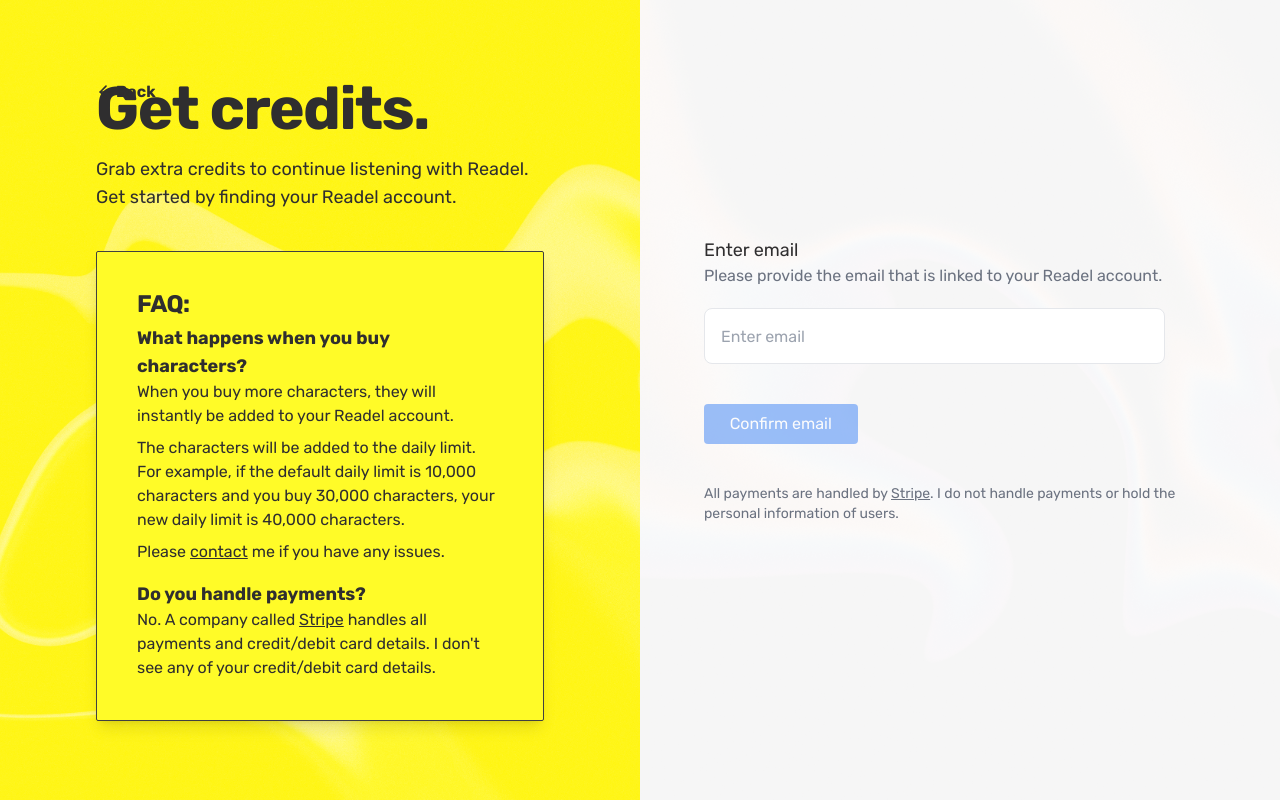
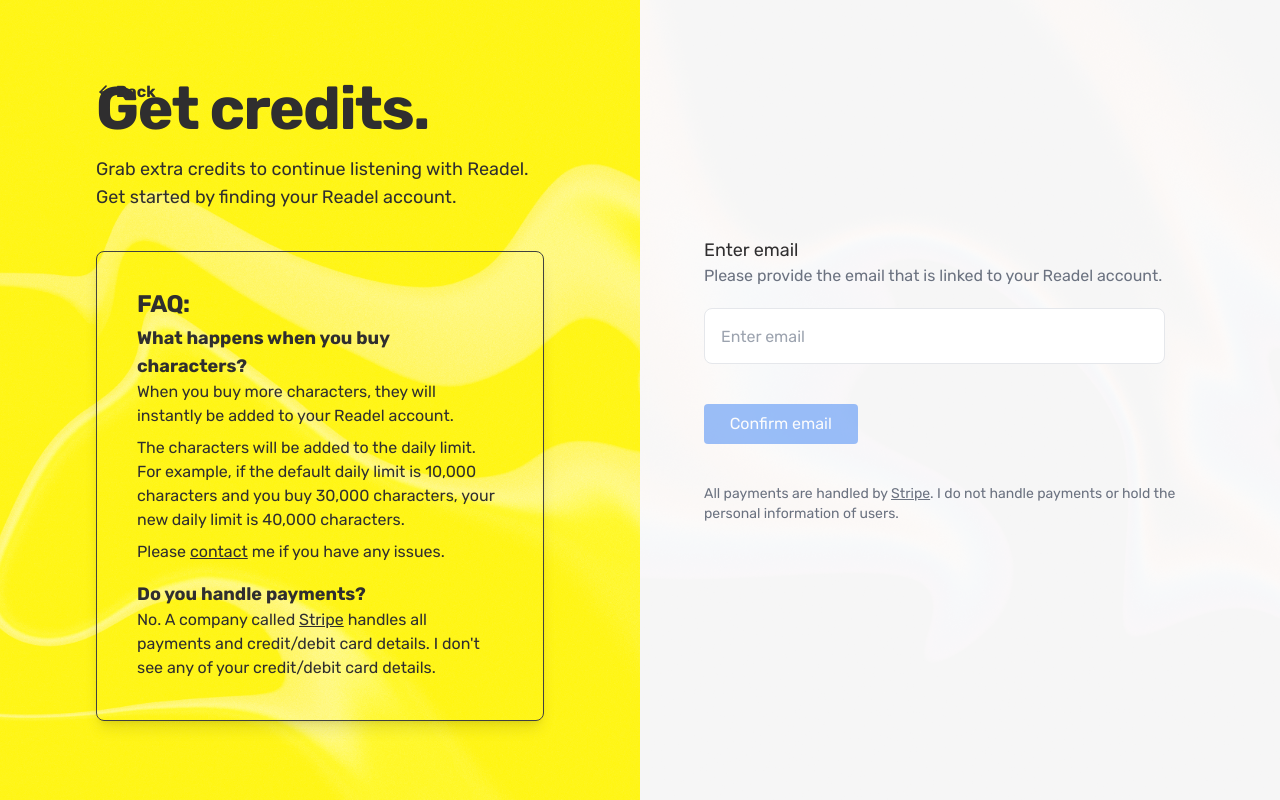
Before and after one commit to MatthwFrost/edelwebsite, a SvelteKit app: page /buycredits in a window 1280 px wide. Built offline with nearby package versions, Linux system fonts and the light colour scheme.

Commit message:
color change

```diff
--- a/src/routes/buycredits/+page.svelte
+++ b/src/routes/buycredits/+page.svelte
@@ -163,7 +163,7 @@
                 started by finding your Readel account.
             </p>
             <!--/ <p class="py-4 text-lg"><a href="credits" class="underline">Why credits?</a></p> -->
-            <div class=" mt-10 bg-[#FFFB28] p-10 border border-neutral-700 rounded-sm shadow-lg">
+            <div class=" mt-10 bg-[rgba(255, 251, 40, 1)] p-10 border border-neutral-700 rounded-lg shadow-lg">
                 <h1
                     class="text-2xl leading-none tracking-tight text-[rgb(14, 19, 24)] font-bold"
                 >
```
